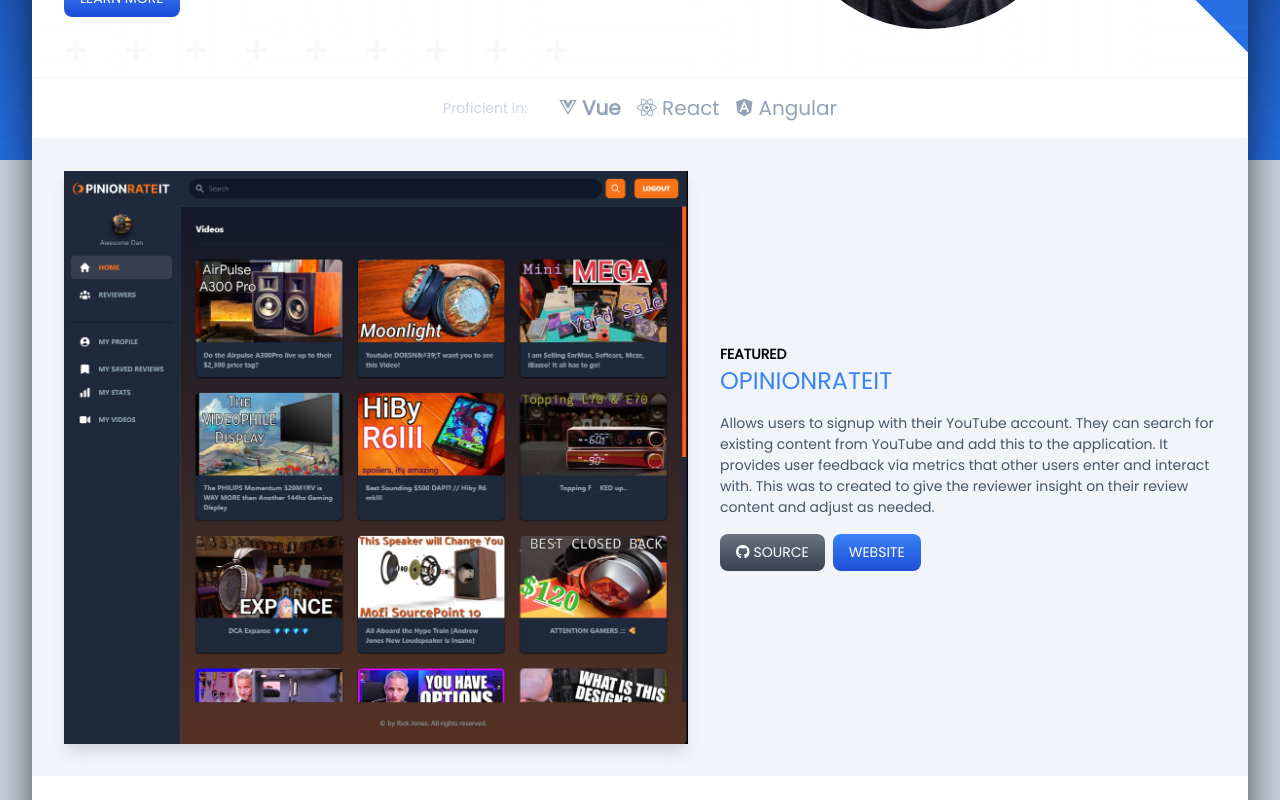
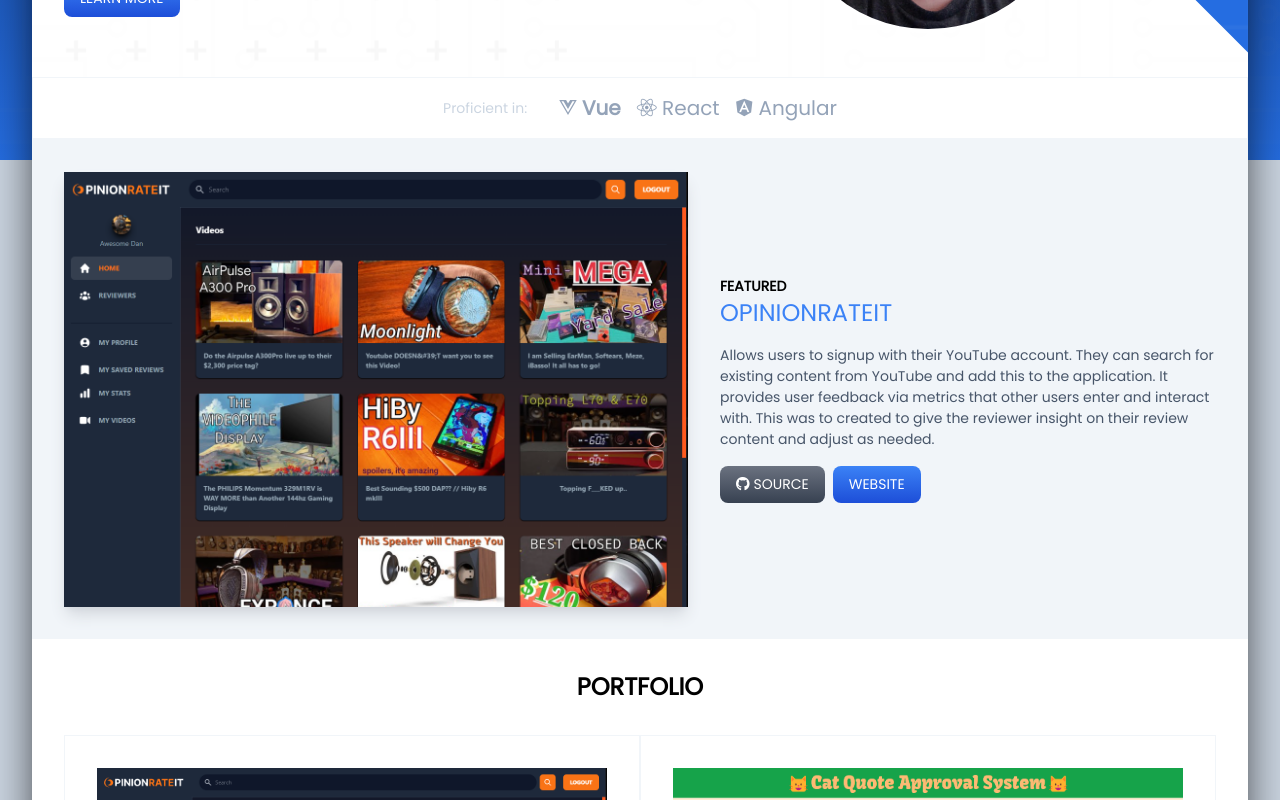
Before and after one commit to rljones101/rljones101.github.io, a React (Vite) app: page / in a window 1280 px wide. Shown: the part 640-1440 px from the top of the page. Built offline with nearby package versions, Linux system fonts and the light colour scheme.

Commit message:
Refactored animation. Fixed image sizing ratios.

```diff
--- a/src/App.jsx
+++ b/src/App.jsx
@@ -1,4 +1,4 @@
-import { useState, useEffect, useRef } from "react";
+import { useState, useEffect } from "react";
 import "./App.css";
 import { HashLink } from "react-router-hash-link";
 
@@ -67,24 +67,22 @@
   },
 ];
 
-let timeID = 0;
-
 function App() {
-  const [index, setIndex] = useState(0);
+  const [index, setIndex] = useState(1);
   const [featuredProject, setFeaturedProject] = useState({
     ...projects[0],
   });
 
-  timeID = setTimeout(() => {
+  useEffect(() => {
+    setTimeout(() => {
       if (index < projects.length - 1) {
         setIndex(index + 1);
       } else {
         setIndex(0);
       }
-
       setFeaturedProject(projects[index]);
-    clearTimeout(timeID);
     }, 10000);
+  });
 
   return (
     <div
@@ -210,24 +208,42 @@
   );
 }
 
-function FeaturedSiteSection({ image, name, description, sourceUrl, siteUrl }) {
-  const [isFading, setIsFading] = useState(false);
+function Transition({ name, className, children }) {
+  const [changed, setChanged] = useState(false);
 
   useEffect(() => {
-    setIsFading(true);
+    setChanged(true);
     setTimeout(() => {
-      setIsFading(false);
+      setChanged(false);
     }, 2000);
-  }, [image]);
+  }, [children]);
 
   return (
+    <div className={className + (changed ? ` ${name}` : ` ${name}-done`)}>
+      {children}
+    </div>
+  );
+}
+
+function FeaturedSiteSection({ image, name, description, sourceUrl, siteUrl }) {
+  return (
     <section className="bg-slate-100 flex justify-center">
-      <div
-        className={`overflow-hidden transition-all flex flex-col md:flex-row justify-center items-center gap-4 p-4 md:gap-8 md:p-8 ${
-          isFading ? "animate-fade-in" : "animate-fade-done"
-        }`}>
-        <div className="md:flex-auto md:w-64 flex gap-4 shadow-lg shadow-gray-300 transition-all">
-          <img src={image} alt={name} />
+      <Transition
+        variable={image}
+        name="animate-fade-in"
+        className="overflow-hidden transition-all flex flex-col md:flex-row justify-center items-center gap-4 p-4 md:gap-8 md:p-8">
+        <div className="md:flex-auto md:w-64 flex gap-4 transition-all">
+          <img
+            src={image}
+            alt={name}
+            style={{
+              objectFit: "cover",
+              objectPosition: "top",
+              height: "435px",
+              aspectRatio: "2/1",
+            }}
+            className="shadow-lg shadow-gray-300 "
+          />
         </div>
         <div className="md:flex-auto md:w-32">
           <h2 className="uppercase font-bold text-black">Featured</h2>
@@ -238,7 +254,7 @@
             {siteUrl && <Button link={siteUrl}>Website</Button>}
           </div>
         </div>
-      </div>
+      </Transition>
     </section>
   );
 }
@@ -344,7 +360,8 @@
             alt={title}
             style={{
               objectFit: "cover",
-              aspectRatio: 1 / 1,
+              objectPosition: "top",
+              aspectRatio: 4 / 3,
             }}
             className=" transition-all group-hover:scale-110"
           />
```
Lines whose indentation alone changed are shown as unchanged.
